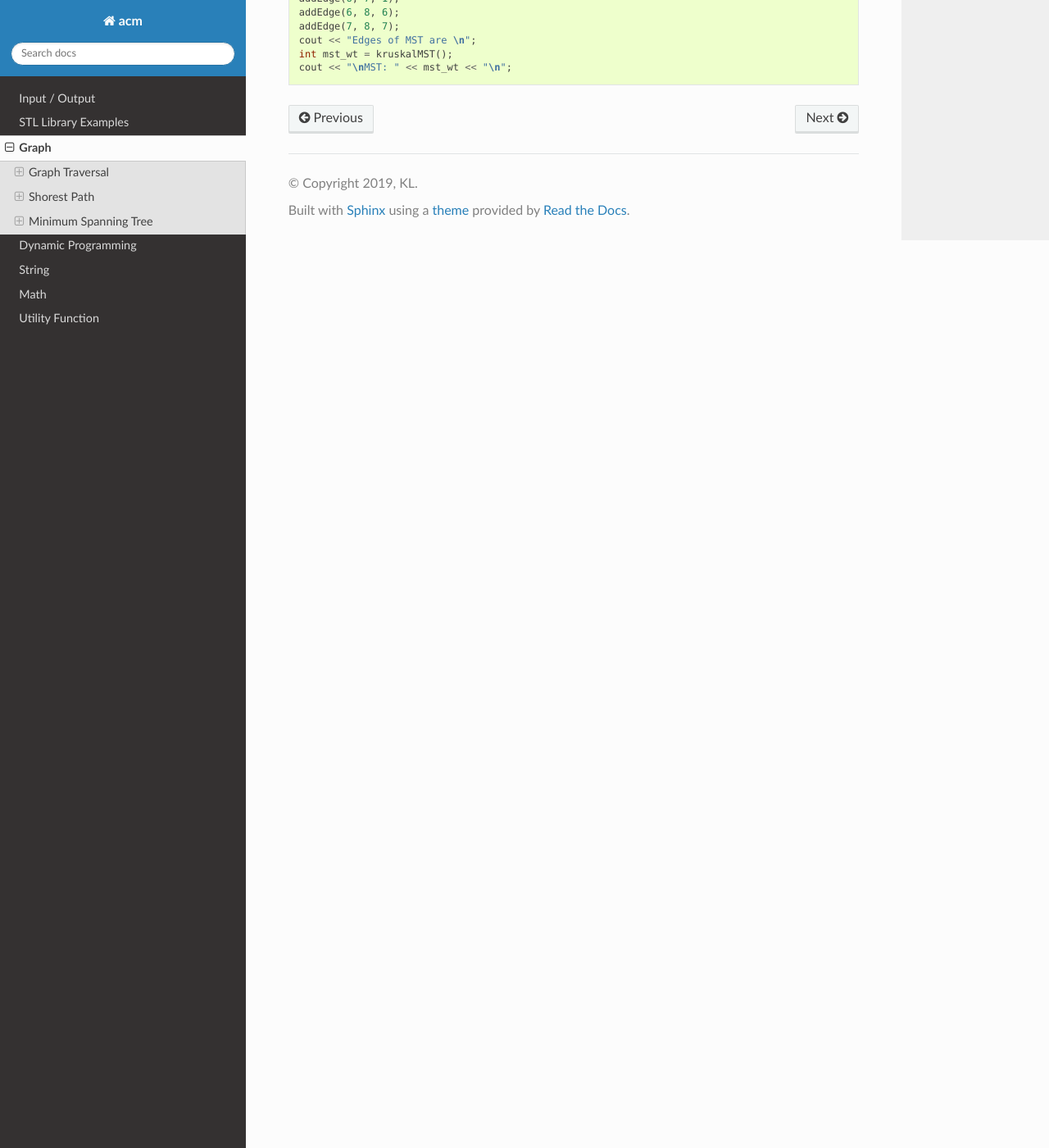
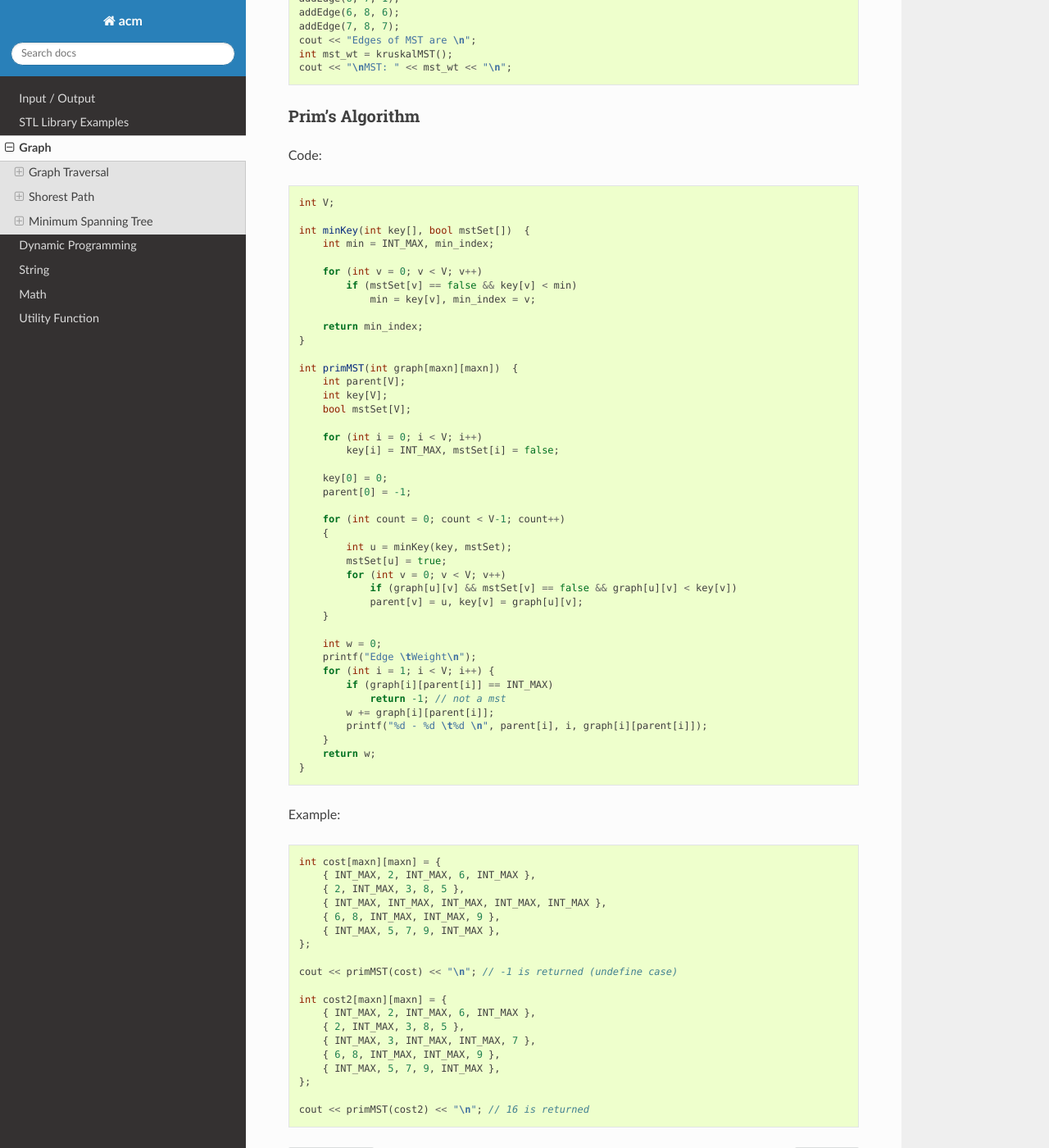
Before and after one commit to klhui97/ACM, a Sphinx documentation site: the page built from docs/source/topics/graph.rst, in a window 1280 px wide and 1400 px high, scrolled down 6702 px. Shown: the whole window at 82% size. Built offline with Sphinx 7.4.7 and the Read the Docs theme 2.0.0, drawn with Linux system fonts in a browser that asks for light colours.

Commit message:
add Prim’s Algorithm

```diff
--- a/docs/source/topics/graph.rst
+++ b/docs/source/topics/graph.rst
@@ -387,3 +387,78 @@ Example:
     cout << "Edges of MST are \n";
     int mst_wt = kruskalMST();
     cout << "\nMST: " << mst_wt << "\n";
+
+
+Prim’s Algorithm
+++++++++++++++++
+
+Code:
+
+.. code-block:: cpp
+
+    int V;
+
+    int minKey(int key[], bool mstSet[])  {
+        int min = INT_MAX, min_index;
+
+        for (int v = 0; v < V; v++)
+            if (mstSet[v] == false && key[v] < min)
+                min = key[v], min_index = v;
+
+        return min_index;
+    }
+
+    int primMST(int graph[maxn][maxn])  {
+        int parent[V];
+        int key[V];
+        bool mstSet[V];
+
+        for (int i = 0; i < V; i++)
+            key[i] = INT_MAX, mstSet[i] = false;
+
+        key[0] = 0;
+        parent[0] = -1;
+
+        for (int count = 0; count < V-1; count++)
+        {
+            int u = minKey(key, mstSet);
+            mstSet[u] = true;
+            for (int v = 0; v < V; v++)
+                if (graph[u][v] && mstSet[v] == false && graph[u][v] < key[v])
+                parent[v] = u, key[v] = graph[u][v];
+        }
+
+        int w = 0;
+        printf("Edge \tWeight\n");
+        for (int i = 1; i < V; i++) {
+            if (graph[i][parent[i]] == INT_MAX)
+                return -1; // not a mst
+            w += graph[i][parent[i]];
+            printf("%d - %d \t%d \n", parent[i], i, graph[i][parent[i]]);
+        }
+        return w;
+    }
+
+Example:
+
+.. code-block:: cpp
+
+    int cost[maxn][maxn] = {
+        { INT_MAX, 2, INT_MAX, 6, INT_MAX },
+        { 2, INT_MAX, 3, 8, 5 },
+        { INT_MAX, INT_MAX, INT_MAX, INT_MAX, INT_MAX },
+        { 6, 8, INT_MAX, INT_MAX, 9 },
+        { INT_MAX, 5, 7, 9, INT_MAX },
+    };
+
+    cout << primMST(cost) << "\n"; // -1 is returned (undefine case)
+
+    int cost2[maxn][maxn] = {
+        { INT_MAX, 2, INT_MAX, 6, INT_MAX },
+        { 2, INT_MAX, 3, 8, 5 },
+        { INT_MAX, 3, INT_MAX, INT_MAX, 7 },
+        { 6, 8, INT_MAX, INT_MAX, 9 },
+        { INT_MAX, 5, 7, 9, INT_MAX },
+    };
+
+    cout << primMST(cost2) << "\n"; // 16 is returned
```
